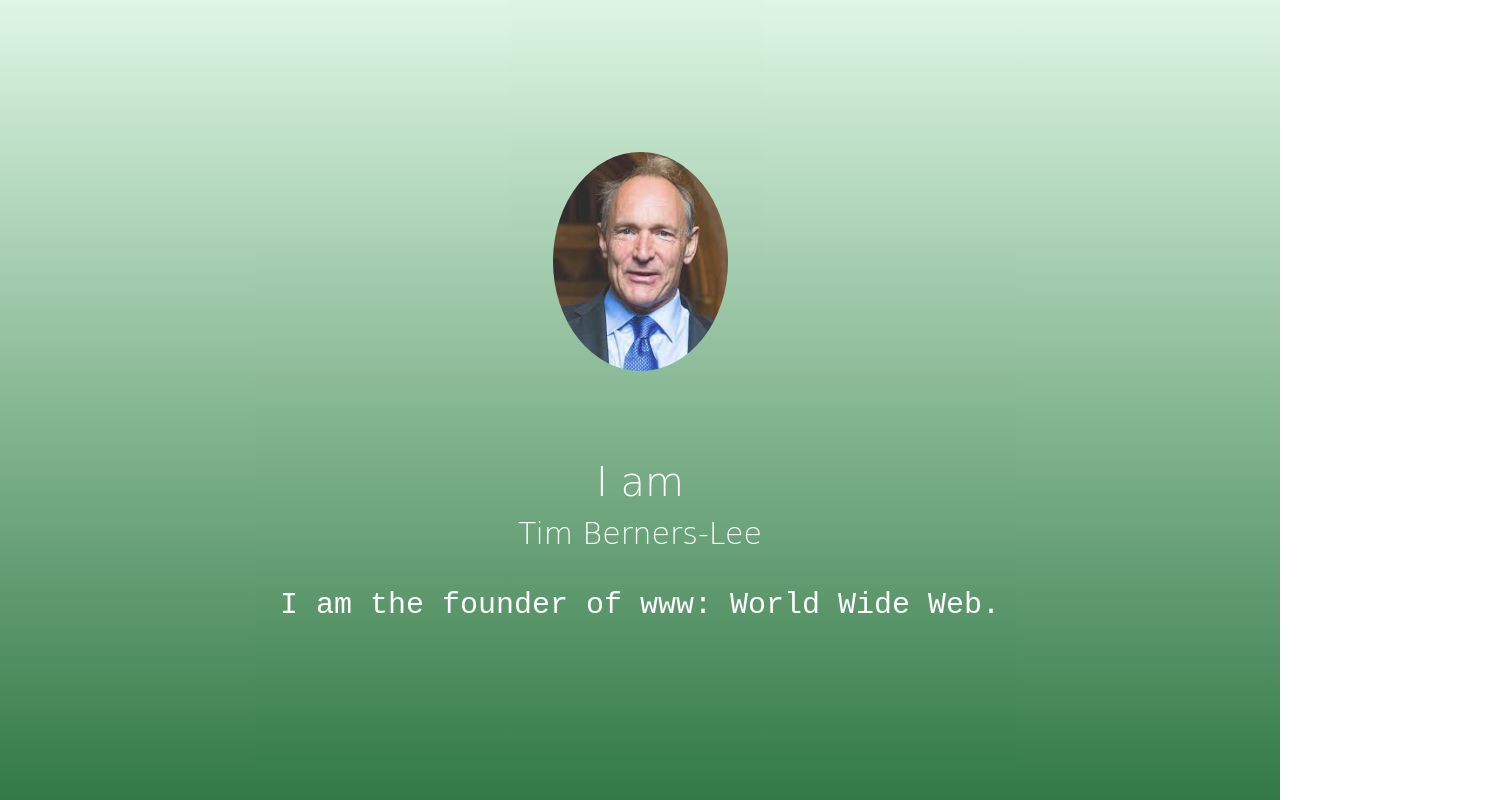
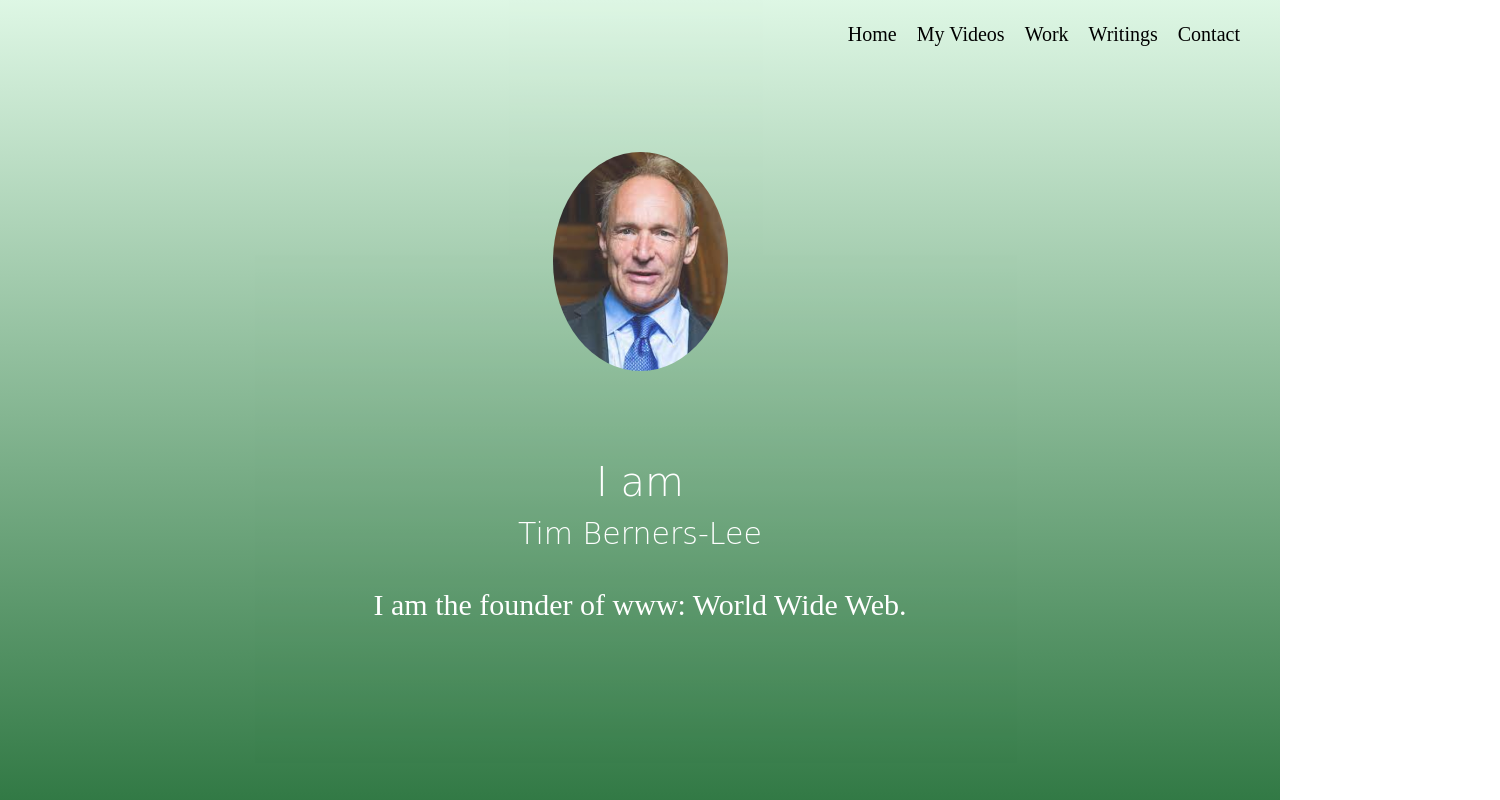
Before and after one commit to linatinazeze/tim-, a plain HTML site: page index.html in a window 1280 px wide. Shown: the top 800 px of the page, 1500 px wide, since content can reach past the window. Drawn offline with Linux system fonts and the light colour scheme; a script that the page names is missing; a web font is replaced by a local one.

Commit message:
Add files via upload

```diff
--- a/index.html
+++ b/index.html
@@ -8,9 +8,21 @@
     <link rel="stylesheet" href="style.css">
     <script src="main.js">
     </script>
+    <link rel="preconnect" href="https://fonts.googleapis.com">
+<link rel="preconnect" href="https://fonts.gstatic.com" crossorigin>
+<link href="https://fonts.googleapis.com/css2?family=Cherish&display=swap" rel="stylesheet">
 </head>
 
 <body>
+    <ul class="menu">
+        <li class="links"> Home </li>
+        <li class="links"> My Videos </li>
+        <li class="links"> Work </li>
+        <li class="links"> Writings </li>
+        <li class="links"> Contact </li>
+
+
+    </ul>
     <section id="welcome">
         <div class="parallax-inner">
             <img src="tim%20pic.jpeg" class="profile">
@@ -25,7 +37,10 @@
                 I am the founder of www: World Wide Web.
             </h2>
         </div>
+
     </section>
+
+
     <section id="bio">
         <h1>
             Hi!
@@ -36,12 +51,10 @@
 
             Tim Berners-Lee is a software engineer who invented the Internet (or the World Wide Web) in 1989 while at CERN, the European Particle Physics Laboratory. He is director of the World Wide Web Consortium that he founded and a Professor in the Computer Science Department at the University of Oxford.
             In 2001 he became a Fellow of the Royal Society and in 2004 he was knighted.
-            <br/><br/>
+            <br /><br />
             In 1994 Berners-Lee founded the World Wide Web Consortium (W3C) at the Laboratory of Computer Science (LCS) at the Massachusetts Institute of Technology in Boston. It was made up of companies that wanted to work together to create Web standards and also improve the Web. It was quickly agreed that the technology should be free of royalties and patents. Berners-Lee has served as director of this W3C since it was founded.
             In 1995 Microsoft produced the first version of Internet Explorer and this commercial browser created enormous growth in websites and web users. The Web was first used for e-commerce in 1997.
         </p>
     </section>
 
-</body>
-
-</html>
+</body></html>
--- a/style.css
+++ b/style.css
@@ -22,6 +22,7 @@
     right: 0;
     opacity: 0.83;
     background: linear-gradient(#d7f5df 0%, #085e1f 100%);
+    z-index: 9;
     display: table;
     width: 100%;
     height: 100%;
@@ -44,13 +45,15 @@
     font-size: 30px;
     font-weight: 300;
     line-height: 1.2;
-    font-family: monospace
+    font-family: Cherish;
+
 }
 
 #bio {
-    padding: 50px;
+    padding: 500px;
     text-align: center;
     font-size: 42px;
+    width: 500px;
 }
 
 .line {
@@ -73,3 +76,31 @@
     text-align: center;
     vertical-align: middle;
 }
+.menu
+{
+    list-style: none;
+    position: absolute;
+    top: 7px;
+    right: 30px;
+    z-index: 10;
+    cursor: pointer;
+
+}
+.links
+{
+    float: left;
+    padding-left: 10px;
+    padding-right: 10px;
+    padding-bottom: 10px;
+    padding-bottom: 10px;
+    font-size: 20px;
+
+
+}
+.links:hover
+{
+    background-color: skyblue;
+
+
+
+}
```
Lines whose indentation alone changed are shown as unchanged.
